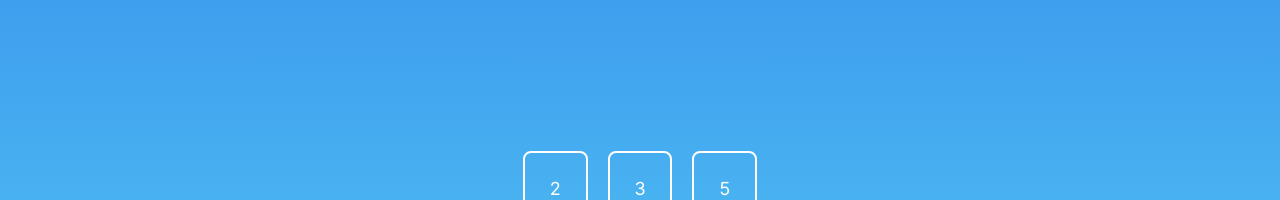
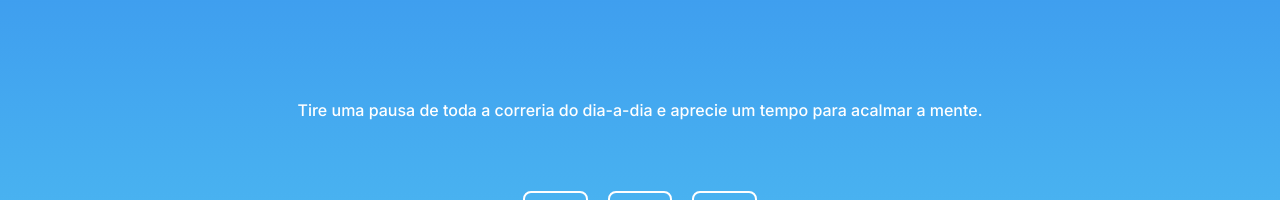
Before and after one commit to rommel-s/mind-reset, a React (Vite) app: page / in a window 1280 px wide. Shown: the part 323-523 px from the top of the page. Built offline with nearby package versions, Linux system fonts and the light colour scheme.

Commit message:
Set instructions of the app

```diff
--- a/src/components/Containers/Containers.style.jsx
+++ b/src/components/Containers/Containers.style.jsx
@@ -40,3 +40,17 @@ export const StartButtonContainer = styled.div`
   width: 100%;
   padding: 20px;
 `;
+
+export const Instructions = styled.div`
+  display: flex;
+  align-items: center;
+  justify-content: center;
+  padding: 30px;
+  color: ${({ theme }) => theme.colors.white};
+
+  p {
+    text-align: center;
+    font-size: 1em;
+    font-weight: 500;
+  }
+`;
--- a/src/pages/Home.jsx
+++ b/src/pages/Home.jsx
@@ -6,7 +6,8 @@ import {
   App,
   TimerWrapper,
   ButtonContainer,
-  StartButtonContainer
+  StartButtonContainer,
+  Instructions,
 } from "../components/Containers/Containers.style";
 import { TimerButton, Start } from "../components/Buttons/Button.style";
 import Modal from "../components/Modal/Modal";
@@ -45,7 +46,6 @@ const Home = () => {
 
   const toggleModal = (time) => {
     setShowModal((prev) => !prev);
-    console.log("apareceu o tempo de " + time + " segundos");
   };
 
   const renderTime = ({ remainingTime }) => {
@@ -85,6 +85,12 @@ const Home = () => {
           {renderTime}
         </CountdownCircleTimer>
       </TimerWrapper>
+      <Instructions>
+        <p>
+          Tire uma pausa de toda a correria do dia-a-dia e aprecie um tempo para
+          acalmar a mente.
+        </p>
+      </Instructions>
 
       <ButtonContainer>
         <TimerButton onClick={() => setTimeDuration(2)}>
```
